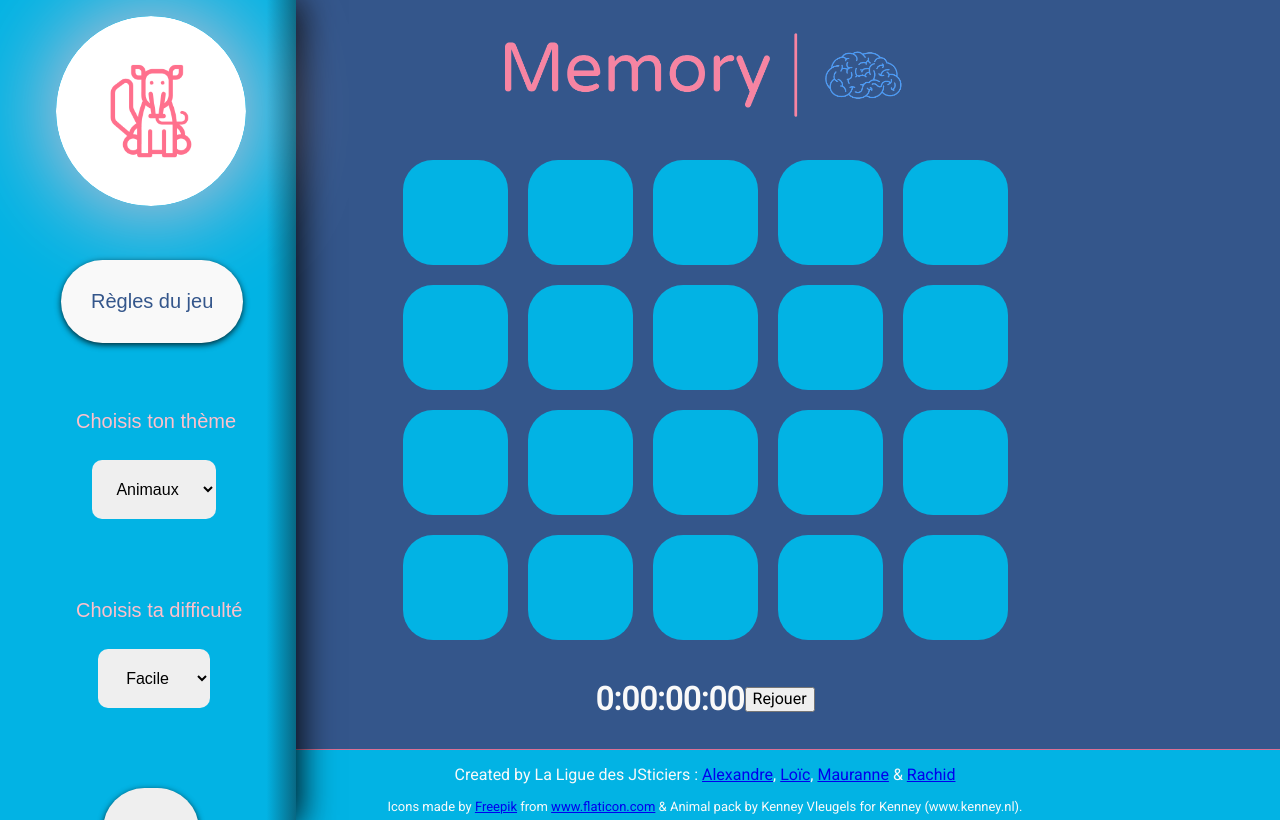
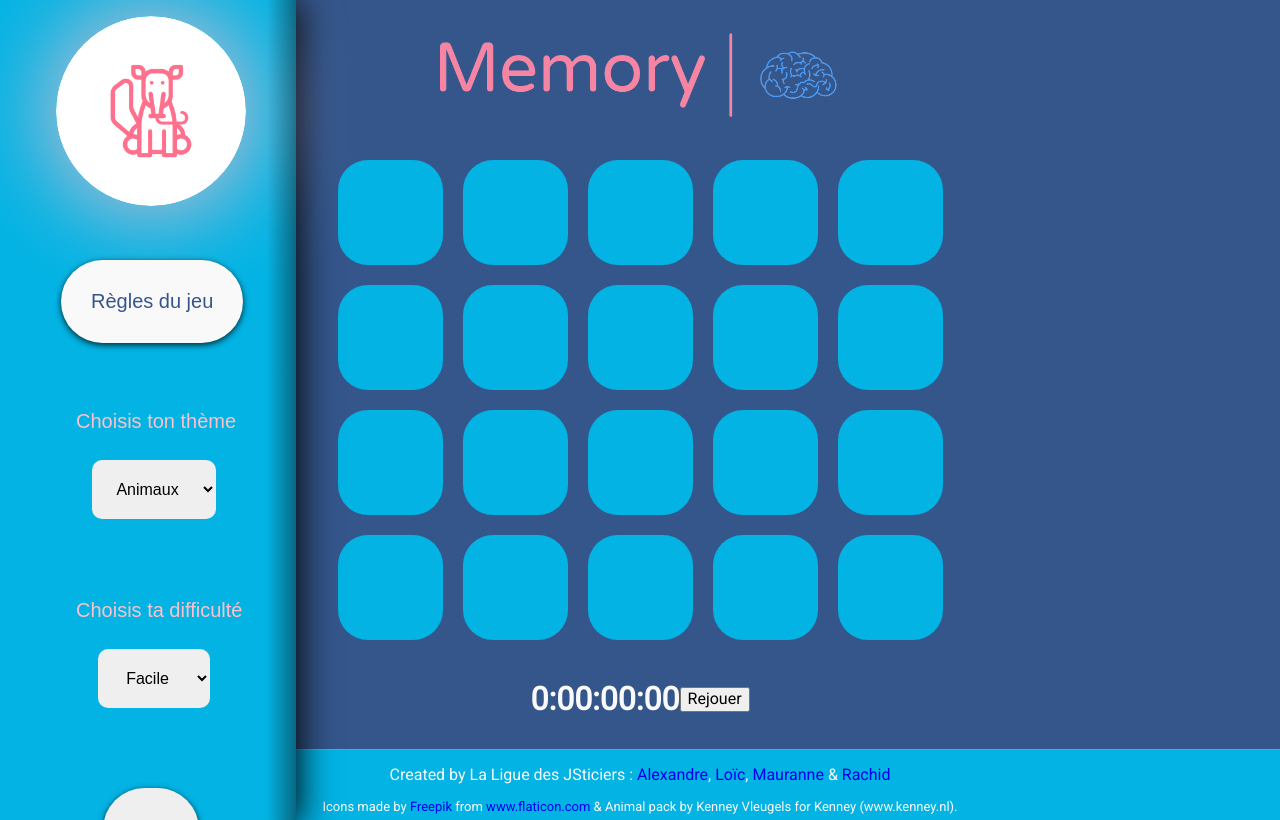
Before and after one commit to Rachid-L/JSticiers-s-memory, a website: page index.html in a window 1280 px wide. Drawn offline with Linux system fonts and the light colour scheme.

Commit message:
style.css modified by fixing bug of the background color and adding style to the footer

```diff
--- a/css/style.css
+++ b/css/style.css
@@ -25,8 +25,9 @@ figure {
     'nav  play'
     'nav  foot';
   grid-template-rows: 150px 1fr 100px 70px;
-  grid-template-columns: 130px 1fr;
+  grid-template-columns: 0.001px 1fr;
   margin: 0;
+  background-color: var(--second-blue);
 
 }
 
@@ -82,12 +83,11 @@ footer {
   display: flex ;
   flex-direction: column;
 }
-li {
-  list-style:none;
+a {
   text-decoration: none;
 }
 a:hover{
-  color: chocolate;
+  color: violet;
 }
 
 img{
@@ -380,8 +380,3 @@ input[type="checkbox"] {
   background-color: transparent;
   display: none;
 }
-/*Adapte le thème du jeu en fonction du thème de l'utilisateur */
-
-@media (prefers-color-scheme:dark){
-  body{color: #eeeeee; background: #191919}
-};
```
